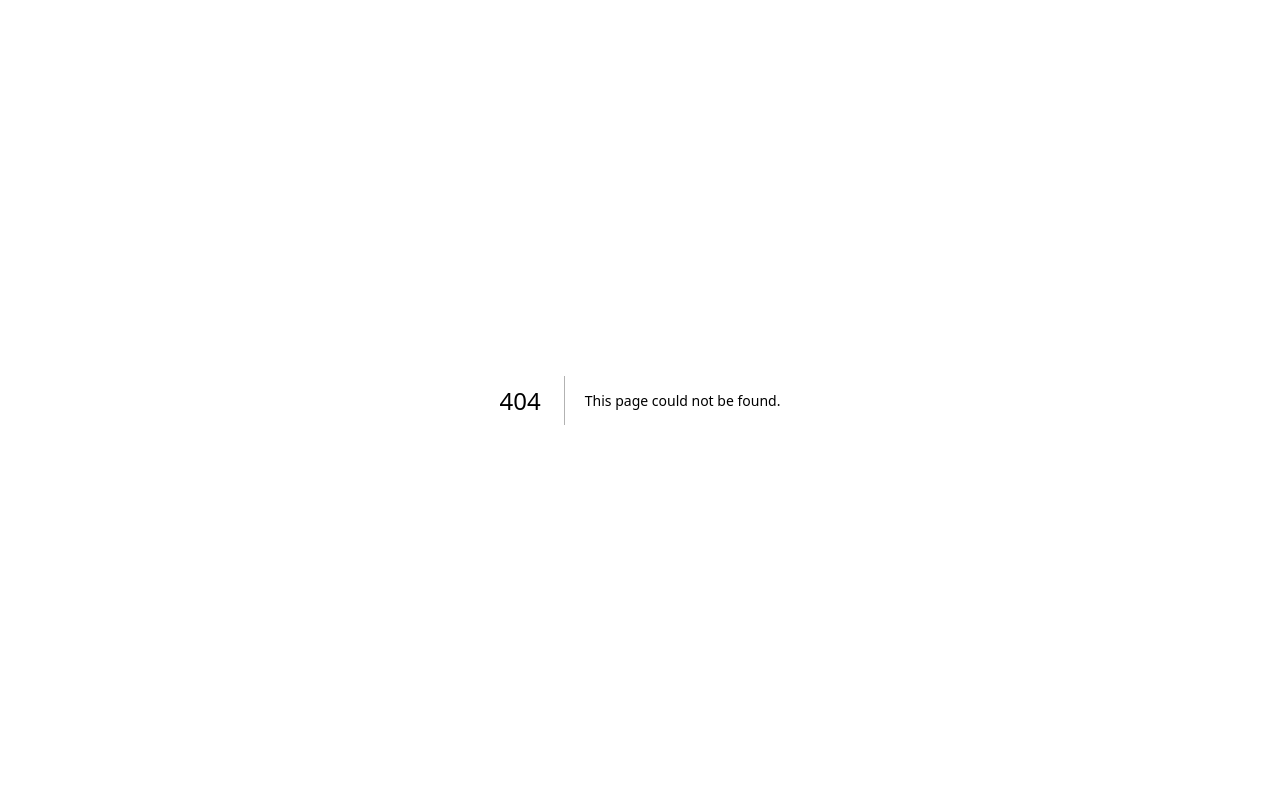
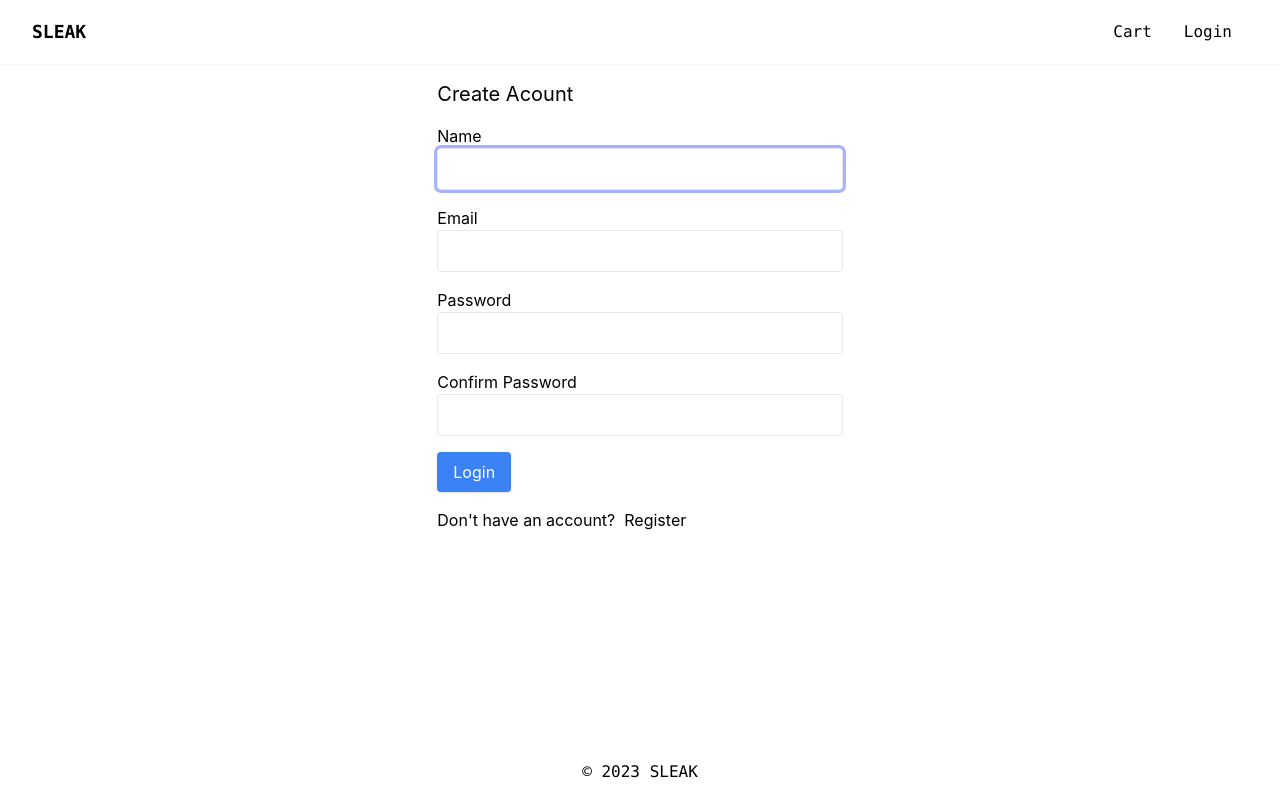
Before and after one commit to karamisa/nextjs-storefront-main, a Next.js app: page /register in a window 1280 px wide. Before the commit this address had no page. Built offline with nearby package versions, Linux system fonts and the light colour scheme; no server answers.

Commit message:
added user registration

```diff
--- /dev/null
+++ b/pages/api/auth/signup.js
@@ -0,0 +1,50 @@
+import bcryptjs from 'bcryptjs';
+import User from '../../../models/User';
+import db from '../../../utils/db';
+
+async function handler(req, res) {
+  if (req.method !== 'POST') {
+    return;
+  }
+  const { name, email, password } = req.body;
+  if (
+    !name ||
+    !email ||
+    !email.includes('@') ||
+    !password ||
+    password.trim().length < 5
+  ) {
+    res.status(422).json({
+      message: 'Validation error',
+    });
+    return;
+  }
+
+  await db.connect();
+
+  const existingUser = await User.findOne({ email: email });
+  if (existingUser) {
+    res.status(422).json({ message: 'User exists already!' });
+    await db.disconnect();
+    return;
+  }
+
+  const newUser = new User({
+    name,
+    email,
+    password: bcryptjs.hashSync(password),
+    isAdmin: false,
+  });
+
+  const user = await newUser.save();
+  await db.disconnect();
+  res.status(201).send({
+    message: 'Created user!',
+    _id: user._id,
+    name: user.name,
+    email: user.email,
+    isAdmin: user.isAdmin,
+  });
+}
+
+export default handler;
--- /dev/null
+++ b/pages/register.js
@@ -0,0 +1,144 @@
+import Layout from '@/components/Layout'
+import Link from 'next/link'
+import React, { useEffect } from 'react'
+import { useForm } from 'react-hook-form'
+import { getError } from '@/utils/error'
+import { toast } from 'react-toastify'
+import { signIn, useSession } from "next-auth/react"
+import { useRouter } from 'next/router'
+import axios from 'axios'
+
+
+export default function LoginScreen() {
+
+   const { data: session } = useSession();
+
+   const router = useRouter();
+    const { redirect } = router.query;
+
+    useEffect(() => {
+        if (session?.user) {
+            router.push(redirect || '/');
+        }
+    }, [router, session, redirect]);
+
+    const {
+        handleSubmit,
+        register,
+        getValues,
+        formState: { errors },
+    } = useForm();
+
+    const submitHandler = async ({name, email, password}) => {
+        try {
+            await axios.post('/api/auth/signup', {name, email, password});
+
+            const result = await signIn('credentials', {
+                redirect: false,
+                email,
+                password,
+                });
+                if (result.error) {
+                    toast.error(result.error);
+                }
+        } catch (error) {
+            toast.error(getError(error));
+
+        }
+    };
+
+
+
+  return (
+    <Layout title="Create Acount">
+        <form className="mx-auto max-w-screen-md" onSubmit={handleSubmit(submitHandler)}>
+            <h1 className='mb-4 text-xl'>Create Acount</h1>
+            <div className='mb-4'>
+                <label htmlFor='name'>Name</label>
+                <input type='text'
+                    className='w-full'
+                    id='name'
+                    autoFocus
+                    {...register('name', {
+                        required: 'Please enter your name',
+                        minLength: {
+                            value: 2,
+                            message: 'Name must be at least 2 characters',
+                        },
+                        maxLength: {
+                            value: 50,
+                            message: 'Name cannot be more than 50 characters',
+                        },
+                    })}
+                    />
+                {errors.name && (
+                    <div className='text-red-500'>{errors.name.message}</div>
+                )}
+            </div>
+            <div className='mb-4'>
+                <label htmlFor='email'>Email</label>
+                <input type='email'
+                    {...register('email', {
+                        required: 'Please enter your email address',
+                        pattern: {
+                            value: /^[a-z0-9._%+-]+@[a-z0-9.-]+\.[a-z]{2,4}$/,
+                            message: 'Please enter a valid email address',
+                        },
+                    })}
+                className='w-full' id='email'></input>
+                {errors.email && (
+                    <span className='text-red-500'>{errors.email.message}</span>
+                )}
+            </div>
+
+            <div className='mb-4'>
+                <label htmlFor='password'>Password</label>
+                <input type='password'
+                    {...register('password', {
+                        required: 'Please enter your password',
+                        minLength: {
+                            value: 6,
+                            message: 'Password must be at least 6 characters',
+                        },
+                    })}
+                className='w-full' id='password'></input>
+                {errors.password && (
+                    <span className='text-red-500'>{errors.password.message}</span>
+                )}
+            </div>
+
+            <div className='mb-4'>
+                <label htmlFor='confirmPassword'>Confirm Password</label>
+                <input type='password'
+                    {...register('confirmPassword', {
+                        required: 'Please confirm your password',
+                        validate: (value) => value === getValues('password'),
+                        minLength: {
+                            value: 6,
+                            message: 'Password must be at least 6 characters',
+                        },
+                    })}
+                className='w-full' id='password'/>
+                {errors.confirmPassword && (
+                    <div className='text-red-500'>{errors.confirmPassword.message}</div>
+                )}
+                {errors.confirmPassword &&
+                    errors.confirmPassword.type === 'validate' && (
+                        <div className='text-red-500'>Passwords do not match</div>
+                    )}
+            </div>
+
+            <div className='mb-4'>
+                <button className='primary-button'
+                    type='submit'
+                >Login</button>
+            </div>
+            <div className='mb-4'>
+                Don&apos;t have an account? &nbsp;
+                <Link href={`/register?redirect=${redirect || '/'}`}>Register</Link>
+            </div>
+        </form>
+    </Layout>
+
+  )
+}
```
Also changed, not shown: 1 other file (tests, documents, lock files or other folders).
